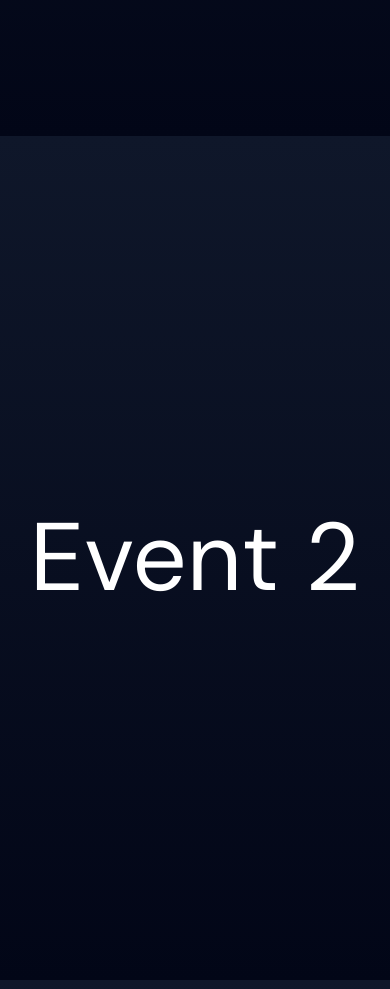
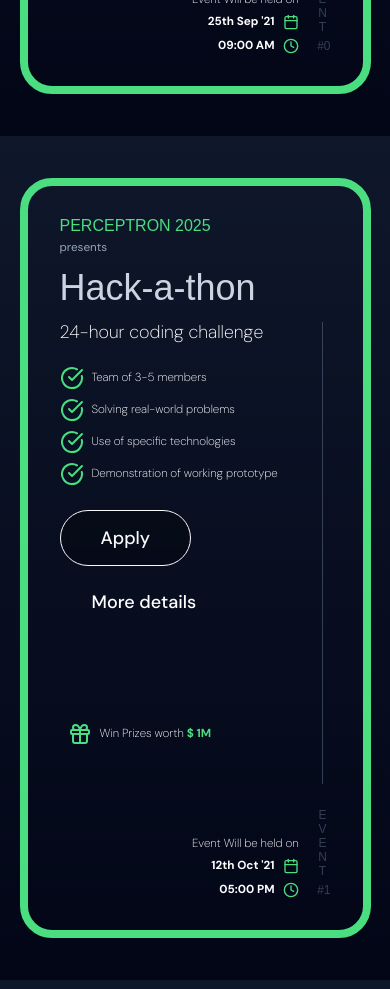
Before and after one commit to SayanDasDev/perceptron2025, a Next.js app: page / in a window 390 px wide. Shown: the part 3240-4229 px from the top of the page. Built offline with nearby package versions, Linux system fonts and the light colour scheme; a web font is replaced by a local one.

Commit message:
events card done

```diff
--- a/app/globals.css
+++ b/app/globals.css
@@ -177,4 +177,9 @@
   .hero-title-text {
     grid-area: text;
   }
+
+  .text-vertical{
+    writing-mode: vertical-rl;
+    text-orientation: upright;
+  }
 }
--- /dev/null
+++ b/components/event-card.tsx
@@ -0,0 +1,65 @@
+import useFonts from '@/hooks/useFonts';
+import { Calendar, CheckCheckIcon, CheckCircle, Clock, Gift } from 'lucide-react';
+import React from 'react'
+import { Button, buttonVariants } from './ui/button';
+import { EventItem } from '@/types/events';
+import Link from 'next/link';
+
+interface EventCardProps {
+  item: EventItem;
+  eventNumber: number;
+}
+
+const EventCard: React.FC<EventCardProps> = ({
+  item: { title, description, href, date, time, rules },
+  eventNumber
+}) => {
+
+  const {font, font_sub} = useFonts();
+
+  return (
+    <div className='flex flex-col w-[90dvw] h-[90dvh] border-8 border-green-400 rounded-[2rem] p-8 overflow-clip'>
+      <div className={`${font_sub.className} font-size-sm text-green-400`}>PERCEPTRON 2025</div>
+      <div className={`${font.className} font-size-xs mt-2 text-slate-400`}>presents</div>
+      <div className={`${font_sub.className} font-size-lg mt-4 text-slate-300`}>{title}</div>
+      <div className="flex-1 mt-4 grid grid-cols-[auto_2rem]">
+        <div className="w-full h-full flex flex-col gap-6 overflow-hidden font-size-xs font-extralight">
+          <div className="text-lg leading-5">{description}</div>
+          <div className="flex flex-col gap-2">
+            {rules.map((rule, i) => (
+              <div key={i} className="flex items-center gap-2">
+                <CheckCircle className="w-6 h-6 text-green-400" />
+                <p>{rule.title}</p>
+              </div>
+            ))}
+          </div>
+          <div className='flex flex-col md:flex-row w-3/4 gap-2 items-start md:items-center justify-start'>
+            <Button className='text-lg' variant='heroCTA' size='responsiveXL'>Apply</Button>
+            <Link href={href} className={buttonVariants({ variant: "ghost", size: "lg", className: "!rounded-full h-14 !text-lg" })}>More details</Link>
+          </div>
+          <div className="flex-1 flex items-center  gap-2">
+            <Gift className="w-6 h-6 ml-2 text-green-400" />
+            <p>Win Prizes worth <span className='text-green-400 font-bold'>$ 1M</span></p>
+          </div>
+          <div className="space-y-2 text-right">
+            <p>Event Will be held on</p>
+            <div className="flex items-center">
+              <div className="flex-1 font-bold">{date}</div>
+              <Calendar className="w-4 h-4 ml-2 text-green-400" />
+            </div>
+            <div className="flex items-center">
+              <div className="flex-1 font-bold">{time}</div>
+              <Clock className="w-4 h-4 ml-2 text-green-400" />
+            </div>
+          </div>
+        </div>
+        <div className="flex flex-col gap-6 items-end w-full h-full text-xs">
+          <div className="flex-1 bg-slate-500/50 w-[1px] mr-2"></div>
+          <div className={`${font_sub.className} text-right text-slate-500/50`}><span className='text-vertical'>EVENT</span> #{eventNumber}</div>
+        </div>
+      </div>
+    </div>
+  )
+}
+
+export default EventCard
--- a/components/events-contents.tsx
+++ b/components/events-contents.tsx
@@ -1,5 +1,7 @@
 import React from "react";
 import EventTitleSection from "./event-title-section";
+import EventCard from "./event-card";
+import { eventsData } from "@/config/events";
 
 const EventsContents = () => {
   return (
@@ -7,12 +9,12 @@ const EventsContents = () => {
       <div className="event h-screen w-screen flex items-center justify-center text-8xl overflow-clip bg-gradient-to-b from-slate-900 to-slate-950 text-white">
         <EventTitleSection />
       </div>
-      {Array.from({ length: 8 }).map((_, i) => (
+      {eventsData.map((_, i) => (
         <div
           key={i}
           className="event h-screen w-screen flex items-center justify-center text-8xl bg-gradient-to-b from-slate-900 to-slate-950 text-white"
         >
-          Event {i + 1}
+          <EventCard item={eventsData[i]} eventNumber={i}/>
         </div>
       ))}
     </>
--- /dev/null
+++ b/config/events.ts
@@ -0,0 +1,163 @@
+import { EventItem } from "@/types/events";
+
+export const eventsData: EventItem[] = [
+  {
+    title: "Stragtegem",
+    description: "Case Study Competition",
+    href: "www.google.com",
+    date: "25th Sep '21",
+    time: "09:00 AM",
+    rules: [
+      {
+        title: "Individual Participation",
+      },
+      {
+        title: "Case Study",
+      },
+      {
+        title: "Presentation Skills",
+      },
+    ],
+  },
+  {
+    title: "Hack-a-thon",
+    description: "24-hour coding challenge",
+    href: "www.techfest.com/hackathon",
+    date: "12th Oct '21",
+    time: "05:00 PM",
+    rules: [
+      {
+        title: "Team of 3-5 members",
+      },
+      {
+        title: "Solving real-world problems",
+      },
+      {
+        title: "Use of specific technologies",
+      },
+      {
+        title: "Demonstration of working prototype",
+      },
+    ],
+  },
+  {
+    title: "Tech Talks",
+    description: "Lectures by industry experts",
+    href: "www.techfest.com/talks",
+    date: "18th Oct '21",
+    time: "11:00 AM",
+    rules: [
+      {
+        title: "Open to all",
+      },
+      {
+        title: "Q&A session",
+      },
+      {
+        title: "Dress code: business casual",
+      },
+    ],
+  },
+  {
+    title: "Robotic Challenge",
+    description: "Design and build autonomous robots",
+    href: "www.techfest.com/robotics",
+    date: "3rd Nov '21",
+    time: "02:00 PM",
+    rules: [
+      {
+        title: "Team of 2-4 members",
+      },
+      {
+        title: "Solving specific tasks",
+      },
+      {
+        title: "Use of approved components",
+      },
+      {
+        title: "Demonstration of autonomous functionality",
+      },
+      {
+        title: "Safety protocols",
+      },
+    ],
+  },
+  {
+    title: "Ideathon",
+    description: "Pitch your innovative ideas",
+    href: "www.techfest.com/ideathon",
+    date: "15th Nov '21",
+    time: "10:00 AM",
+    rules: [
+      {
+        title: "Individual or Team of 2",
+      },
+      {
+        title: "5-minute pitch presentations",
+      },
+      {
+        title: "Clearly defined problem statement",
+      },
+    ],
+  },
+  {
+    title: "AI/ML Workshop",
+    description: "Hands-on training in AI and ML",
+    href: "www.techfest.com/aiml",
+    date: "22nd Nov '21",
+    time: "01:00 PM",
+    rules: [
+      {
+        title: "Limited seats",
+      },
+      {
+        title: "Coding experience preferred",
+      },
+      {
+        title: "Bring your own laptop",
+      },
+    ],
+  },
+  {
+    title: "Poster Presentation",
+    description: "Showcase your research or projects",
+    href: "www.techfest.com/posters",
+    date: "1st Dec '21",
+    time: "03:00 PM",
+    rules: [
+      {
+        title: "Individual or Team of 2",
+      },
+      {
+        title: "A0 size posters",
+      },
+      {
+        title: "Clearly articulate your work",
+      },
+      {
+        title: "Be prepared to answer questions",
+      },
+      {
+        title: "Presentation skills will be evaluated",
+      },
+    ],
+  },
+  {
+    title: "Startup Expo",
+    description: "Explore and network with startups",
+    href: "www.techfest.com/startups",
+    date: "7th Dec '21",
+    time: "04:00 PM",
+    rules: [
+      {
+        title: "Open to all",
+      },
+      {
+        title: "Networking opportunities",
+      },
+      {
+        title: "Bring your business cards",
+      },
+    ],
+  },
+];
--- /dev/null
+++ b/types/events.ts
@@ -0,0 +1,13 @@
+export interface EventItem {
+  title: string
+  description: string
+  href: string
+  date: string
+  time: string
+  rules: EventRuleItem[]
+}
+
+export interface EventRuleItem {
+  title: string
+  description?: string
+}
```
